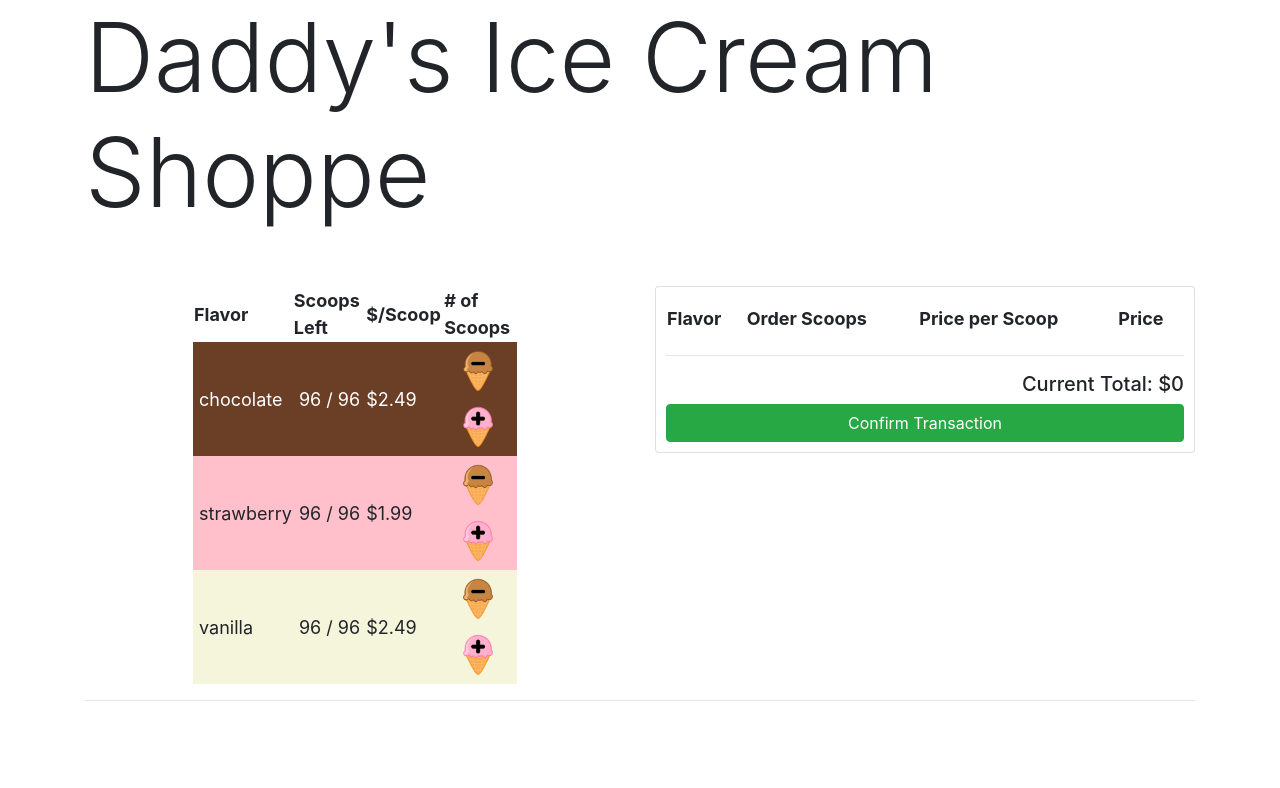
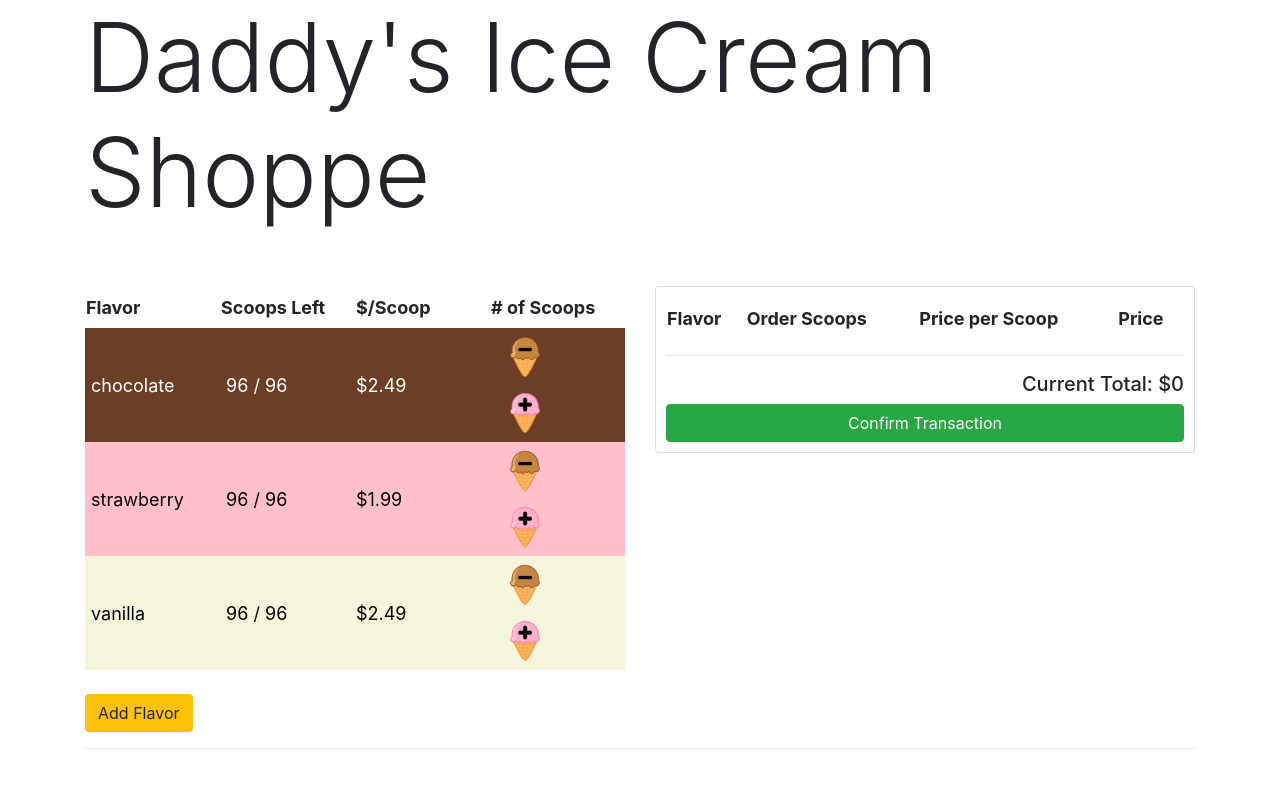
Before and after one commit to passwordiscomputer/icecreamshoppe, an Angular app: page / in a window 1280 px wide. Shown: the top 788 px of the page. Built offline with nearby package versions, Linux system fonts and the light colour scheme.

Commit message:
add addFlavor functionality

```diff
--- /dev/null
+++ b/src/app/add-flavor/add-flavor.component.html
@@ -0,0 +1,16 @@
+<button *ngIf="!addFlavor"(click)="clickedAdd()" type="button" class="btn btn-warning">Add Flavor</button>
+<div [ngStyle]="{'background-color': newColor, 'color': newFontColor}" *ngIf="addFlavor">
+  <h3>Add new Flavor here!</h3>
+  <label>Enter Flavor Name:</label>
+  <input #newName>
+  <br>
+  <label>Enter Flavor Price:</label>
+  <input #newPrice>
+  <br>
+  <label>Enter Flavor Color:</label>
+  <input [(ngModel)] = "newColor" >
+  <br>
+  <label>Enter Flavor Color:</label>
+  <input [(ngModel)] = "newFontColor" >
+  <button (click)="addButtonClicked(newName.value, newPrice.value, newColor, newFontColor)" type="button" name="button">Add Flavor</button>
+</div>
--- /dev/null
+++ b/src/app/add-flavor/add-flavor.component.ts
@@ -0,0 +1,26 @@
+import { Component, OnInit, Output, EventEmitter } from '@angular/core';
+import { Bucket } from '../models/bucket.model'
+
+@Component({
+  selector: 'app-add-flavor',
+  templateUrl: './add-flavor.component.html',
+  styleUrls: ['./add-flavor.component.css']
+})
+export class AddFlavorComponent implements OnInit {
+  @Output() clickSender = new EventEmitter();
+  constructor() { }
+
+  addFlavor: boolean;
+
+  clickedAdd() {
+    this.addFlavor = true;
+  }
+  addButtonClicked(name: string, price: string, color: string, fontColor: string) {
+    this.addFlavor = null;
+    let newBucket = new Bucket(name, parseInt(price), color, fontColor);
+    this.clickSender.emit(newBucket);
+  }
+  ngOnInit() {
+  }
+
+}
--- a/src/app/app.component.html
+++ b/src/app/app.component.html
@@ -3,6 +3,8 @@
 <div class="row">
   <div class="col-md-6">
     <app-bucket-list [childBucketList] = "masterBucketList"></app-bucket-list>
+    <br>
+    <app-add-flavor (clickSender)="addFlavor($event)" ></app-add-flavor>
   </div>
 <!-- displays remaining ice cream -->
 
--- a/src/app/app.component.ts
+++ b/src/app/app.component.ts
@@ -18,7 +18,10 @@ export class AppComponent {
     for (let bucket of this.masterBucketList) {
       bucket.currentScoops = 0;; // 1, "string", false
     }
+  }
 
+  addFlavor(bucket){
+    this.masterBucketList.push(bucket);
   }
 
 }
--- a/src/app/app.module.ts
+++ b/src/app/app.module.ts
@@ -5,13 +5,15 @@ import { AppComponent } from './app.component';
 import { BucketListComponent } from './bucket-list/bucket-list.component';
 import { OrderTotalComponent } from './order-total/order-total.component';
 import { inOrderPipe } from './inOrder.pipe';
+import { AddFlavorComponent } from './add-flavor/add-flavor.component';
 
 @NgModule({
   declarations: [
     AppComponent,
     BucketListComponent,
     OrderTotalComponent,
-    inOrderPipe
+    inOrderPipe,
+    AddFlavorComponent
   ],
   imports: [
     BrowserModule,
--- a/src/app/bucket-list/bucket-list.component.css
+++ b/src/app/bucket-list/bucket-list.component.css
@@ -1,7 +1,6 @@
 #bucket-table {
   position: relative;
   display: block;
-  margin: auto 20% auto 20%;
 }
 
 
--- a/src/app/bucket-list/bucket-list.component.html
+++ b/src/app/bucket-list/bucket-list.component.html
@@ -7,7 +7,7 @@
       <th id="scoop-quantity"> # of Scoops</th>
     </tr>
 
-    <tr [class]="currentBucket.flavor" *ngFor="let currentBucket of childBucketList">
+    <tr [ngStyle]="{'background-color': currentBucket.color, 'color': currentBucket.fontColor}" *ngFor="let currentBucket of childBucketList">
       <td id="bucket-flavor">&nbsp;{{currentBucket.flavor}}</td>
       <td id="remaining-scoops">&nbsp;{{currentBucket.remainingScoops}} / 96</td>
       <td id="scoop-price">${{currentBucket.scoopPrice}}</td>
```
Also changed, not shown: src/app/add-flavor/add-flavor.component.css (added), 1 other file (tests, documents, lock files or other folders).
